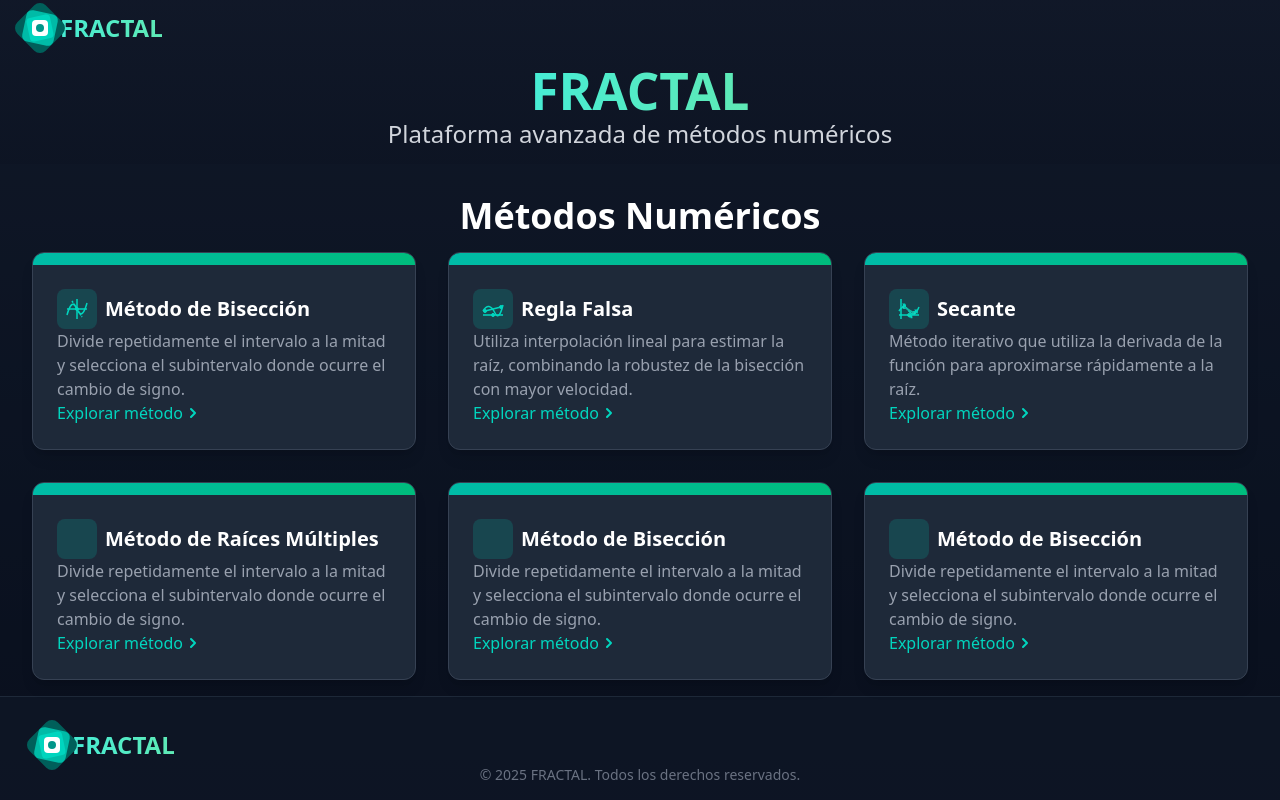
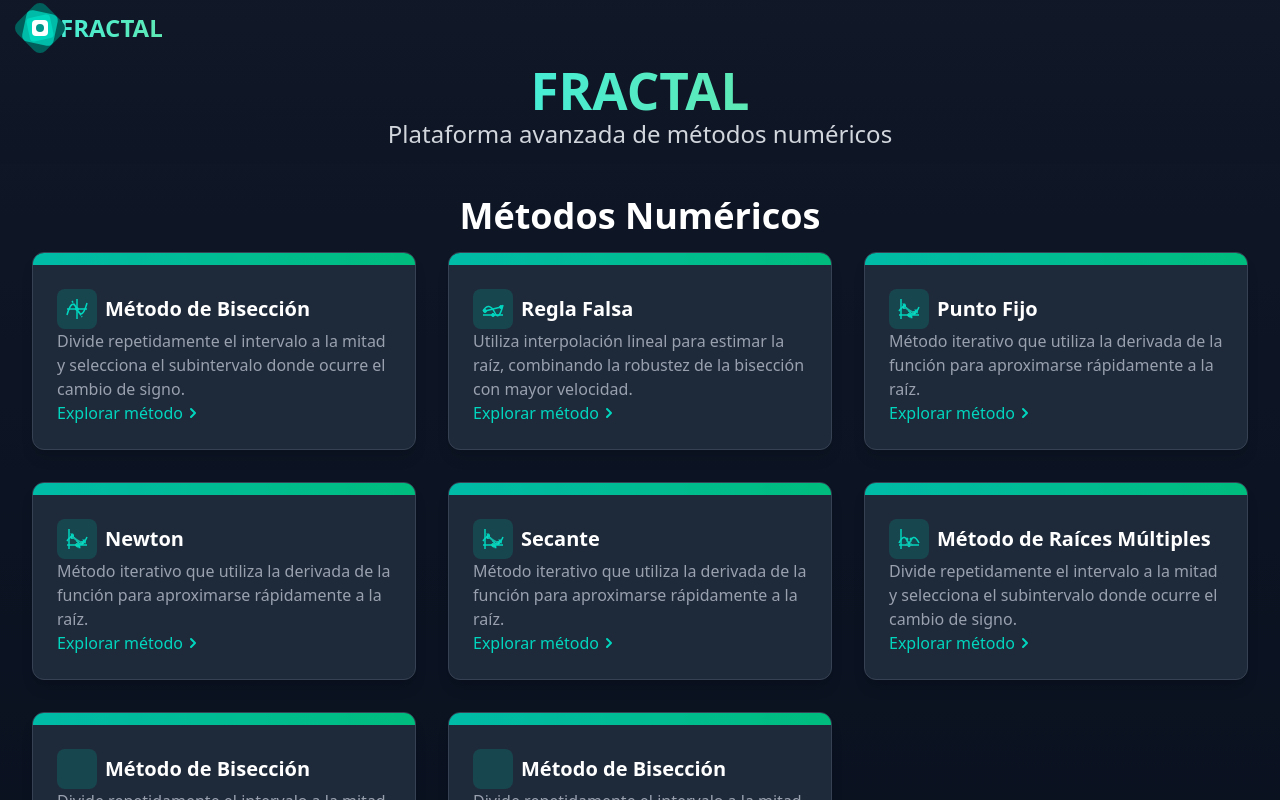
Before and after one commit to juanrobles05/FRACTAL, a React (Vite) app in the folder Frontend/: page / in a window 1280 px wide. Shown: the top 800 px of the page. Built offline with nearby package versions, Linux system fonts and the light colour scheme.

Commit message:
Change: add the bottom to the others methods

```diff
--- a/Frontend/src/components/home.jsx
+++ b/Frontend/src/components/home.jsx
@@ -137,6 +137,122 @@ function home() {
             </Link>
 
             {/* Método 3 */}
+            <Link to="/metodos/punto-fijo" className="group">
+              <div className="bg-gray-800 rounded-xl overflow-hidden shadow-lg hover:shadow-teal-500/20 transition-all duration-300 transform hover:-translate-y-1 border border-gray-700 hover:border-teal-500/50">
+                <div className="h-3 bg-gradient-to-r from-teal-500 to-emerald-500"></div>
+                <div className="p-6">
+                  <div className="flex items-center mb-4">
+                    <div className="h-10 w-10 rounded-lg bg-teal-500/20 flex items-center justify-center mr-3">
+                      <svg xmlns="http://www.w3.org/2000/svg" viewBox="0 0 24 24" fill="none" stroke="currentColor" className="w-6 h-6 text-teal-400">
+                        {/* Ejes de coordenadas */}
+                        <line x1="2" y1="18" x2="22" y2="18" strokeWidth="1.5" />
+                        <line x1="4" y1="2" x2="4" y2="22" strokeWidth="1.5" />
+
+                        {/* Curva de la función */}
+                        <path d="M2,14 Q7,6 12,14 Q17,22 22,10" strokeWidth="1.5" />
+
+                        {/* Puntos x₀ y x₁ en la curva */}
+                        <circle cx="7" cy="10" r="1.5" fill="#2dd4bf" />
+                        <circle cx="17" cy="16" r="1.5" fill="#2dd4bf" />
+
+                        {/* Línea secante entre los dos puntos */}
+                        <line x1="7" y1="10" x2="17" y2="16" strokeWidth="1.5" stroke="#14b8a6" />
+
+                        {/* Punto de intersección con el eje x (x₂) */}
+                        <circle cx="12" cy="18" r="1.5" fill="#34d399" />
+
+                        {/* Línea vertical punteada desde x₂ */}
+                        <line x1="12" y1="18" x2="12" y2="14" strokeWidth="1" strokeDasharray="2 1" stroke="#14b8a6" />
+
+                        {/* Etiquetas pequeñas */}
+                        <text x="6" y="8.5" fontSize="3" fill="currentColor">x₀</text>
+                        <text x="18" y="15" fontSize="3" fill="currentColor">x₁</text>
+                        <text x="12.5" y="20" fontSize="3" fill="currentColor">x₂</text>
+                      </svg>
+                    </div>
+                    <h3 className="px-2 text-xl font-bold text-white">Punto Fijo</h3>
+                  </div>
+                  <p className="text-gray-400 mb-6">
+                    Método iterativo que utiliza la derivada de la función para aproximarse rápidamente a la raíz.
+                  </p>
+                  <div className="flex items-center text-teal-400 group-hover:text-teal-300">
+                    <span>Explorar método</span>
+                    <svg
+                      xmlns="http://www.w3.org/2000/svg"
+                      className="h-5 w-5 ml-2 transform group-hover:translate-x-1 transition-transform"
+                      viewBox="0 0 20 20"
+                      fill="currentColor"
+                    >
+                      <path
+                        fillRule="evenodd"
+                        d="M7.293 14.707a1 1 0 010-1.414L10.586 10 7.293 6.707a1 1 0 011.414-1.414l4 4a1 1 0 010 1.414l-4 4a1 1 0 01-1.414 0z"
+                        clipRule="evenodd"
+                      />
+                    </svg>
+                  </div>
+                </div>
+              </div>
+            </Link>
+
+            {/* Método 4 */}
+            <Link to="/metodos/newton" className="group">
+              <div className="bg-gray-800 rounded-xl overflow-hidden shadow-lg hover:shadow-teal-500/20 transition-all duration-300 transform hover:-translate-y-1 border border-gray-700 hover:border-teal-500/50">
+                <div className="h-3 bg-gradient-to-r from-teal-500 to-emerald-500"></div>
+                <div className="p-6">
+                  <div className="flex items-center mb-4">
+                    <div className="h-10 w-10 rounded-lg bg-teal-500/20 flex items-center justify-center mr-3">
+                      <svg xmlns="http://www.w3.org/2000/svg" viewBox="0 0 24 24" fill="none" stroke="currentColor" className="w-6 h-6 text-teal-400">
+                        {/* Ejes de coordenadas */}
+                        <line x1="2" y1="18" x2="22" y2="18" strokeWidth="1.5" />
+                        <line x1="4" y1="2" x2="4" y2="22" strokeWidth="1.5" />
+
+                        {/* Curva de la función */}
+                        <path d="M2,14 Q7,6 12,14 Q17,22 22,10" strokeWidth="1.5" />
+
+                        {/* Puntos x₀ y x₁ en la curva */}
+                        <circle cx="7" cy="10" r="1.5" fill="#2dd4bf" />
+                        <circle cx="17" cy="16" r="1.5" fill="#2dd4bf" />
+
+                        {/* Línea secante entre los dos puntos */}
+                        <line x1="7" y1="10" x2="17" y2="16" strokeWidth="1.5" stroke="#14b8a6" />
+
+                        {/* Punto de intersección con el eje x (x₂) */}
+                        <circle cx="12" cy="18" r="1.5" fill="#34d399" />
+
+                        {/* Línea vertical punteada desde x₂ */}
+                        <line x1="12" y1="18" x2="12" y2="14" strokeWidth="1" strokeDasharray="2 1" stroke="#14b8a6" />
+
+                        {/* Etiquetas pequeñas */}
+                        <text x="6" y="8.5" fontSize="3" fill="currentColor">x₀</text>
+                        <text x="18" y="15" fontSize="3" fill="currentColor">x₁</text>
+                        <text x="12.5" y="20" fontSize="3" fill="currentColor">x₂</text>
+                      </svg>
+                    </div>
+                    <h3 className="px-2 text-xl font-bold text-white">Newton</h3>
+                  </div>
+                  <p className="text-gray-400 mb-6">
+                    Método iterativo que utiliza la derivada de la función para aproximarse rápidamente a la raíz.
+                  </p>
+                  <div className="flex items-center text-teal-400 group-hover:text-teal-300">
+                    <span>Explorar método</span>
+                    <svg
+                      xmlns="http://www.w3.org/2000/svg"
+                      className="h-5 w-5 ml-2 transform group-hover:translate-x-1 transition-transform"
+                      viewBox="0 0 20 20"
+                      fill="currentColor"
+                    >
+                      <path
+                        fillRule="evenodd"
+                        d="M7.293 14.707a1 1 0 010-1.414L10.586 10 7.293 6.707a1 1 0 011.414-1.414l4 4a1 1 0 010 1.414l-4 4a1 1 0 01-1.414 0z"
+                        clipRule="evenodd"
+                      />
+                    </svg>
+                  </div>
+                </div>
+              </div>
+            </Link>
+
+            {/* Método 5 */}
             <Link to="/metodos/secante" className="group">
               <div className="bg-gray-800 rounded-xl overflow-hidden shadow-lg hover:shadow-teal-500/20 transition-all duration-300 transform hover:-translate-y-1 border border-gray-700 hover:border-teal-500/50">
                 <div className="h-3 bg-gradient-to-r from-teal-500 to-emerald-500"></div>
@@ -194,14 +310,39 @@ function home() {
               </div>
             </Link>
 
-            {/* Método 4 */}
+            {/* Método 6 */}
             <Link to="/metodos/raices-multiples" className="group">
               <div className="bg-gray-800 rounded-xl overflow-hidden shadow-lg hover:shadow-teal-500/20 transition-all duration-300 transform hover:-translate-y-1 border border-gray-700 hover:border-teal-500/50">
                 <div className="h-3 bg-gradient-to-r from-teal-500 to-emerald-500"></div>
                 <div className="p-6">
                   <div className="flex items-center mb-4">
                     <div className="h-10 w-10 rounded-lg bg-teal-500/20 flex items-center justify-center mr-3">
-                      {/* svg personalizado*/}
+                      <svg xmlns="http://www.w3.org/2000/svg" viewBox="0 0 24 24" fill="none" stroke="currentColor" className="w-6 h-6 text-teal-400">
+                        {/* Ejes de coordenadas */}
+                        <line x1="2" y1="18" x2="22" y2="18" strokeWidth="1.5" />
+                        <line x1="4" y1="2" x2="4" y2="22" strokeWidth="1.5" />
+
+                        {/* Curva con raíz múltiple (tangente al eje X) */}
+                        <path d="M2,16 Q8,4 12,18 Q16,4 22,16" strokeWidth="1.5" />
+
+                        {/* Punto de raíz múltiple (tangencia) */}
+                        <circle cx="12" cy="18" r="1.5" fill="#2dd4bf" />
+
+                        {/* Línea tangente en la raíz múltiple */}
+                        <line x1="8" y1="18" x2="16" y2="18" strokeWidth="1.5" stroke="#14b8a6" />
+
+                        {/* Puntos de iteración del método */}
+                        <circle cx="10" cy="12" r="1" fill="#34d399" />
+                        <circle cx="14" cy="12" r="1" fill="#34d399" />
+
+                        {/* Líneas verticales punteadas */}
+                        <line x1="10" y1="18" x2="10" y2="12" strokeWidth="1" strokeDasharray="2 1" stroke="#14b8a6" />
+                        <line x1="14" y1="18" x2="14" y2="12" strokeWidth="1" strokeDasharray="2 1" stroke="#14b8a6" />
+
+                        {/* Indicador de multiplicidad */}
+                        <circle cx="12" cy="15" r="0.5" fill="#2dd4bf" opacity="0.7" />
+                        <circle cx="12" cy="16" r="0.5" fill="#2dd4bf" opacity="0.5" />
+                      </svg>
                     </div>
                     <h3 className="px-2 text-xl font-bold text-white">Método de Raíces Múltiples</h3>
                   </div>
```
